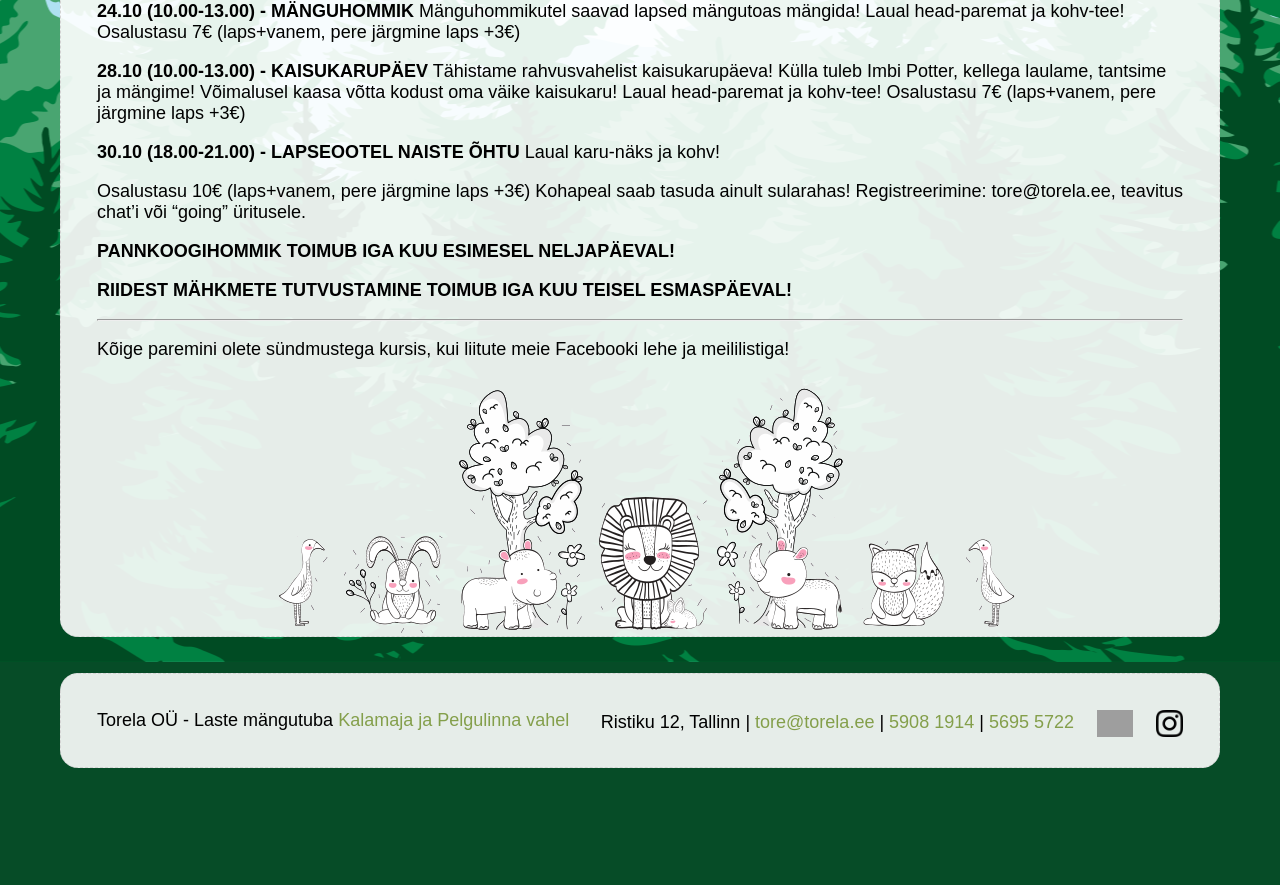
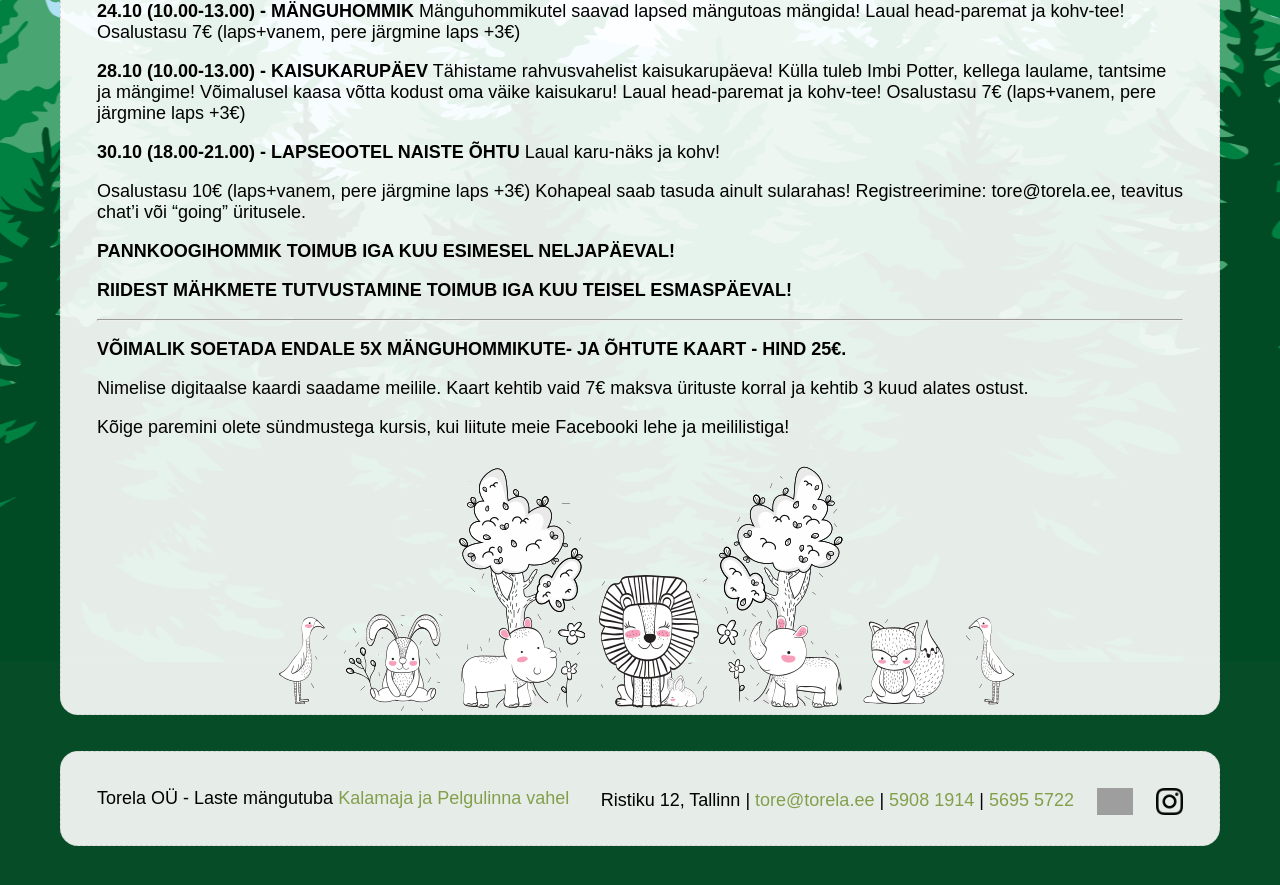
Before and after one commit to mypsik/torela, a Jekyll site: the page built from syndmused/index.md, in a window 1280 px wide and 900 px high, scrolled down 803 px. Shown: the top 885 px of the window. Built offline with Jekyll 4.4.1, drawn with Linux system fonts in a browser that asks for light colours; before the commit the page ends 1625 px from its top, so only the background shows below that; grey boxes are pictures that could not be loaded.

Commit message:
Update index.md

```diff
--- a/syndmused/index.md
+++ b/syndmused/index.md
@@ -61,4 +61,10 @@ Registreerimine: tore@torela.ee, teavitus chat'i või "going" üritusele.
 
 ***
 
+**VÕIMALIK SOETADA ENDALE 5X MÄNGUHOMMIKUTE- JA ÕHTUTE KAART - HIND 25€.**
+
+Nimelise digitaalse kaardi saadame meilile. Kaart kehtib vaid 7€ maksva ürituste korral ja kehtib 3 kuud alates ostust.
+
+
+
 Kõige paremini olete sündmustega kursis, kui liitute meie Facebooki lehe ja meililistiga!
```
